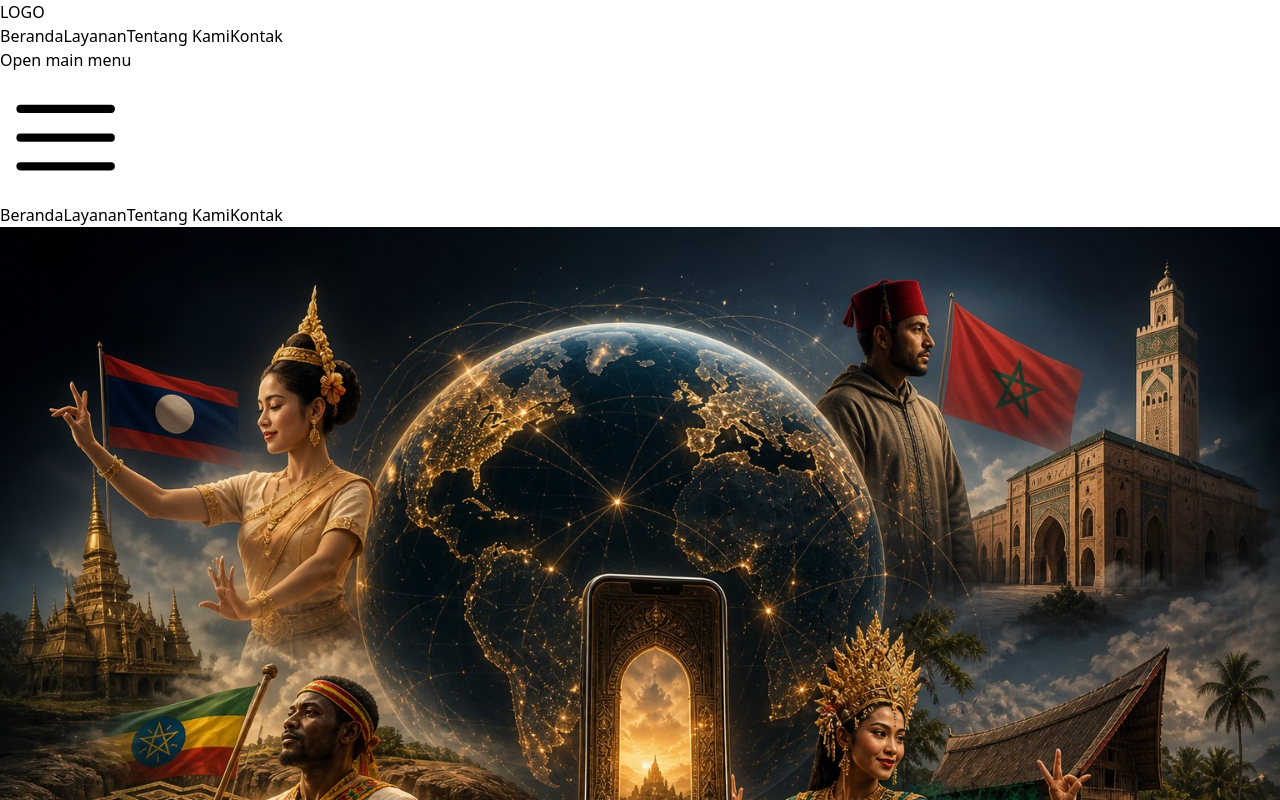
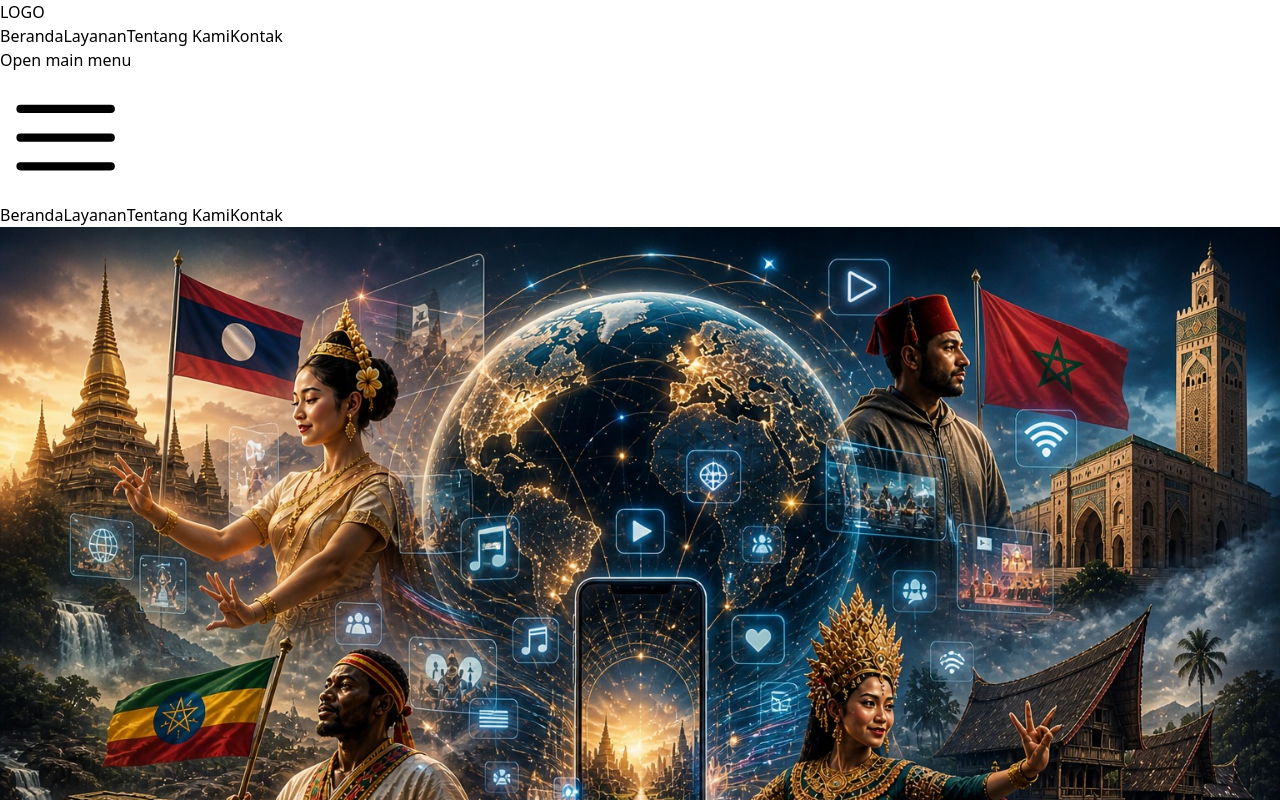
Before and after one commit to MhdGung25/kelompok-4-hi-iwu, a React (Vite) app: page /about in a window 1280 px wide. Shown: the top 800 px of the page. Built offline with nearby package versions, Linux system fonts and the light colour scheme.

Commit message:
update penambahan halaman about

```diff
--- a/src/pages/about.jsx
+++ b/src/pages/about.jsx
@@ -8,7 +8,7 @@ function About() {
       {/* Background Image - Dioptimalkan untuk Mobile & Desktop */}
       <div className="absolute inset-0 z-0">
         <img
-          src="/images/behind-the-stage.jpg" // Pastikan file ini sesuai dengan WhatsApp Image 2026-05-03 at 20.30.22.jpg
+          src="/images/Behind-the-stage.jpg" // Pastikan file ini sesuai dengan WhatsApp Image 2026-05-03 at 20.30.22.jpg
           alt="Background"
           className="h-full w-full object-cover object-[70%_center] md:object-center opacity-90 md:opacity-100"
         />
```
Also changed, not shown: public/images/Behind-the-stage.jpg (added), public/images/behind-the-stage.jpg (deleted).
